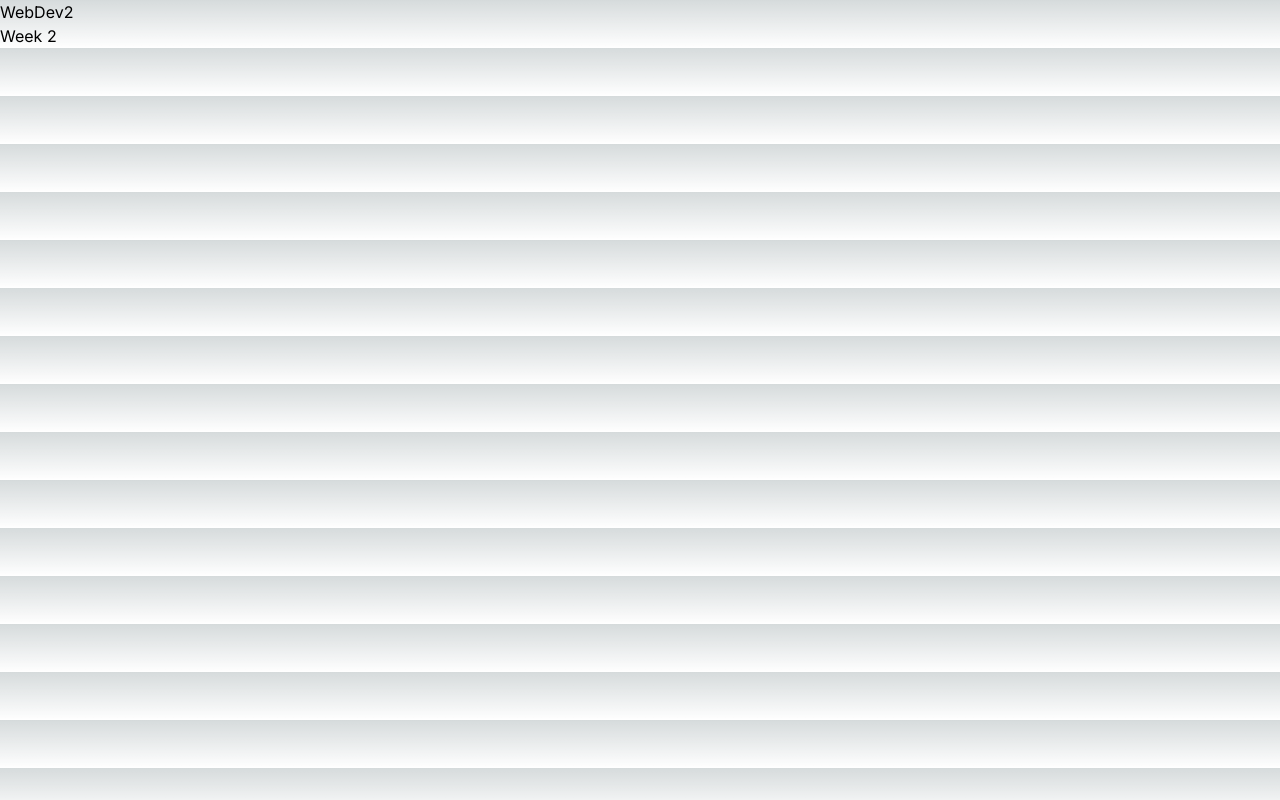
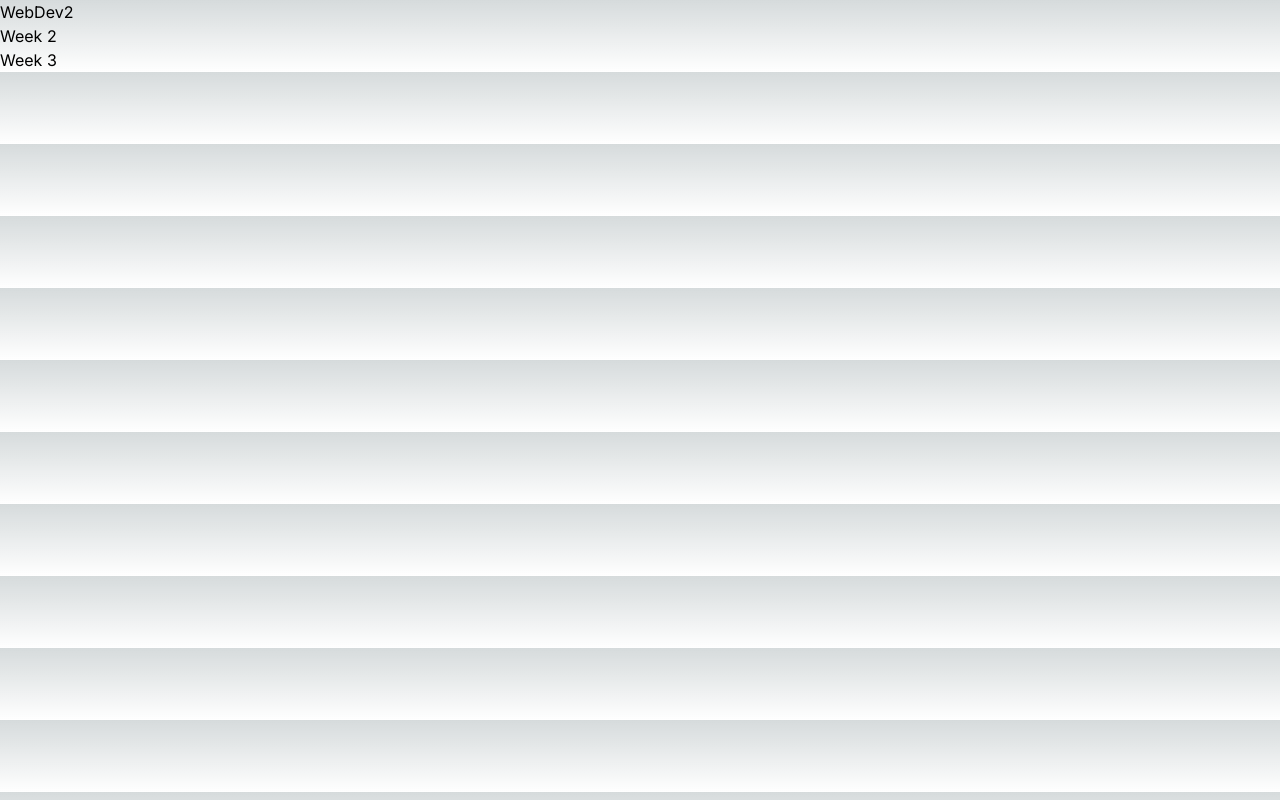
Before and after one commit to WeldSD/cprg306-assignments, a Next.js app: page / in a window 1280 px wide. Built offline with nearby package versions, Linux system fonts and the light colour scheme.

Commit message:
Main Page

```diff
--- a/app/page.js
+++ b/app/page.js
@@ -10,6 +10,12 @@ export default function Page() {
           <Link href="week-2">Week 2</Link>
         </li>
       </ul>
+      <ul>
+        <li>
+          <Link href="week-3">Week 3</Link>
+        </li>
+      </ul>
+
 
     </main>
   );
```
